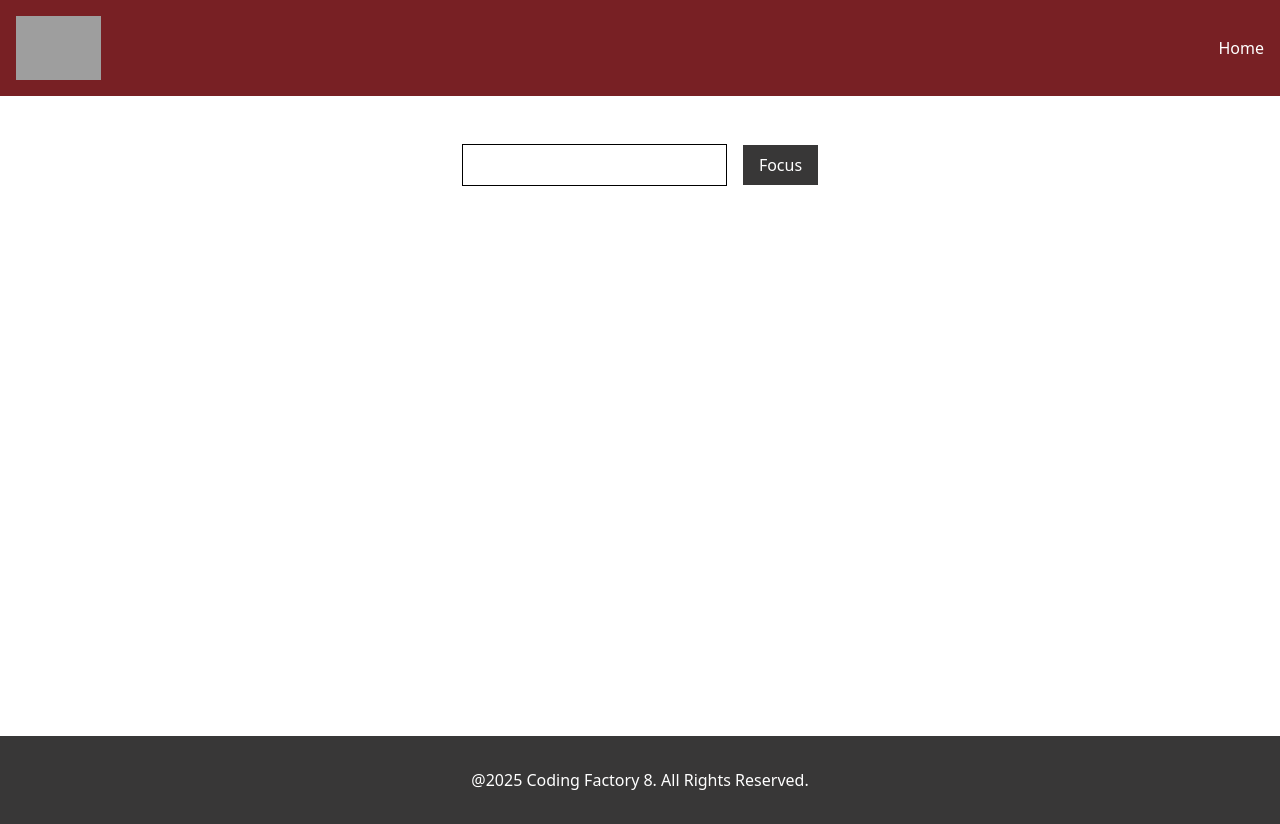
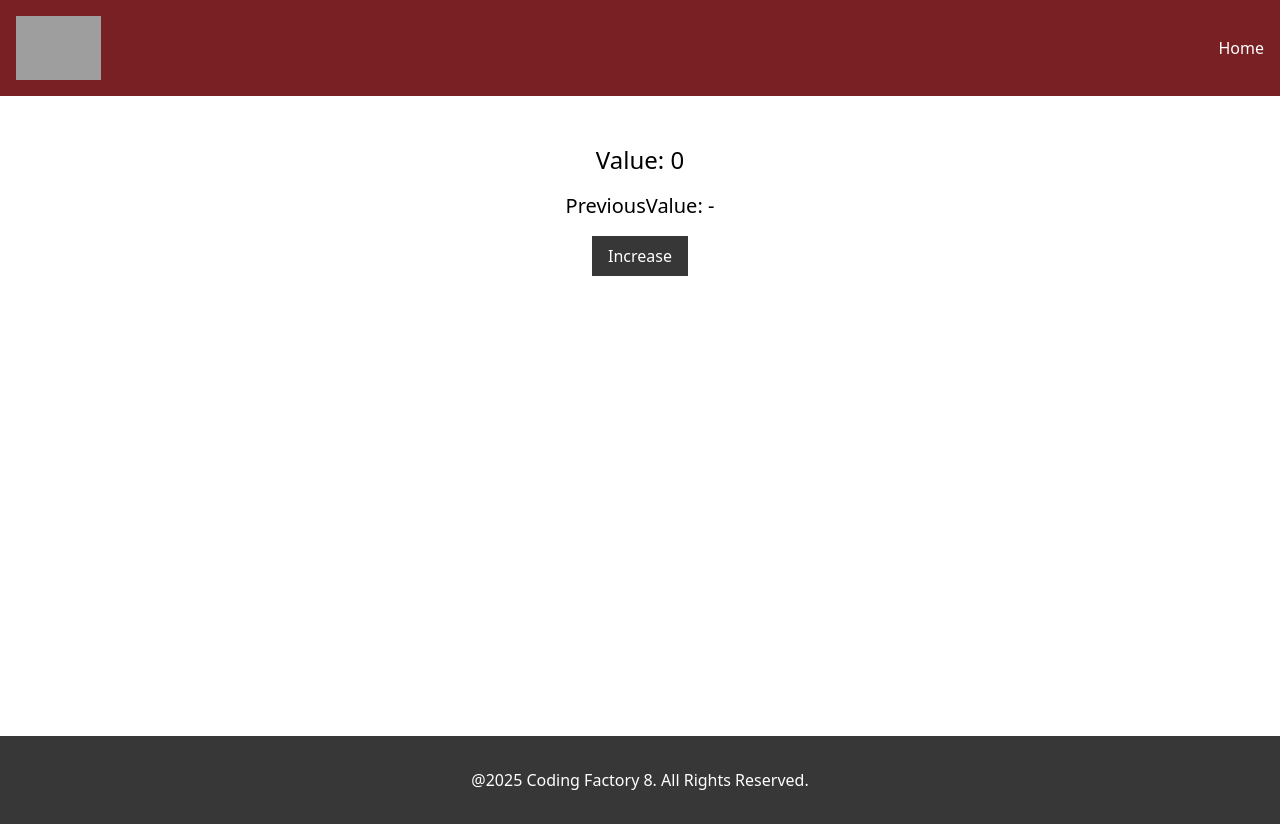
Before and after one commit to CRellox/cf8-react-intro, a React (Vite) app: page / in a window 1280 px wide. Built offline with nearby package versions, Linux system fonts and the light colour scheme; grey boxes are pictures that could not be loaded.

Commit message:
feat: add PreviousValue component using ref

```diff
--- a/src/App.tsx
+++ b/src/App.tsx
@@ -6,8 +6,9 @@
 // import ArrowFunctionalComponentWithPropsType from "./components/ArrowFunctionalComponentWithPropsType.tsx";
 // import Card from "./components/Card.tsx";
 import Layout from "./components/Layout.tsx";
+import PreviousValue from "./components/PreviusValues.tsx";
 // import WindowSize from "./components/WindowSize.tsx";
-import FocusInput from "./components/FocusInput.tsx";
+// import FocusInput from "./components/FocusInput.tsx";
 // import ViteIntro from "./components/ViteIntro/ViteIntro.tsx";
 // import FunctionalComponentWithState from "./components/FunctionalComponentWithState.tsx";
 // import ClassComponentWithState from "./components/ClassComponentWithState.tsx";
@@ -72,8 +73,9 @@ function App() {
 
                 {/*<Timer/>*/}
                 {/*<WindowSize/>*/}
+                {/*<FocusInput/>*/}
 
-                <FocusInput/>
+                <PreviousValue/>
 
             </Layout>
         </>
--- /dev/null
+++ b/src/components/PreviusValues.tsx
@@ -0,0 +1,27 @@
+import CounterButton from "./CounterButton.tsx";
+import {useState, useRef, useEffect} from "react";
+
+const PreviousValue = () =>{
+    const [count, setCount] = useState(0);
+    const prevCountRef = useRef<number | null>(null);
+
+    useEffect(() => {
+        prevCountRef.current = count;
+        console.log("prevCountRef", prevCountRef.current);
+    }, [count])
+
+    return (
+        <>
+            <div className="text-center pt-12">
+                <h1 className="text-2xl mb-4">Value: {count}</h1>
+                <h2 className="text-xl mb-4">PreviousValue: {prevCountRef.current ?? "-"}</h2>
+                <CounterButton
+                    onClick={() => setCount((prev) => prev + 1)}
+                    label="Increase"/>
+            </div>
+
+        </>
+    )
+}
+
+export default PreviousValue;
```
